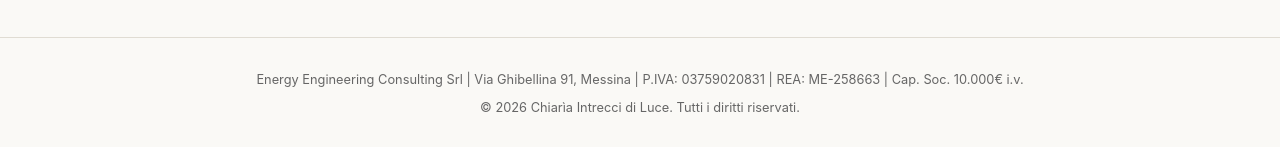
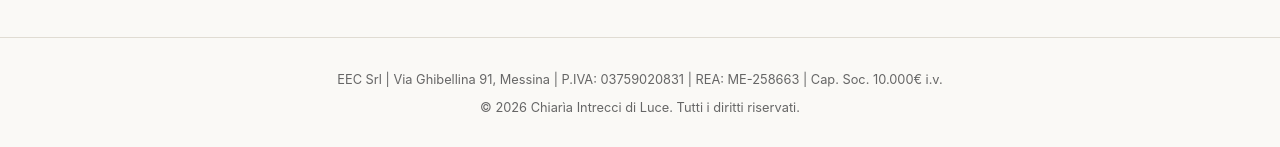
Before and after one commit to rinomaga/intrecci-di-luce, a Next.js app: page / in a window 1280 px wide. Shown: the part 3707-3854 px from the top of the page. Built offline with nearby package versions, Linux system fonts and the light colour scheme; no server answers; the database is empty.

Commit message:
feat: add root layout with header, navigation, and footer

```diff
--- a/src/app/layout.js
+++ b/src/app/layout.js
@@ -49,7 +49,7 @@ export default function RootLayout({ children }) {
             </div>
           </div>
           <div className="footer-bottom">
-            <p style={{marginBottom: '0.5rem'}}>Energy Engineering Consulting Srl | Via Ghibellina 91, Messina | P.IVA: 03759020831 | REA: ME-258663 | Cap. Soc. 10.000€ i.v.</p>
+            <p style={{marginBottom: '0.5rem'}}>EEC Srl | Via Ghibellina 91, Messina | P.IVA: 03759020831 | REA: ME-258663 | Cap. Soc. 10.000€ i.v.</p>
             <p>&copy; {new Date().getFullYear()} Chiarìa Intrecci di Luce. Tutti i diritti riservati.</p>
           </div>
         </footer>
```
